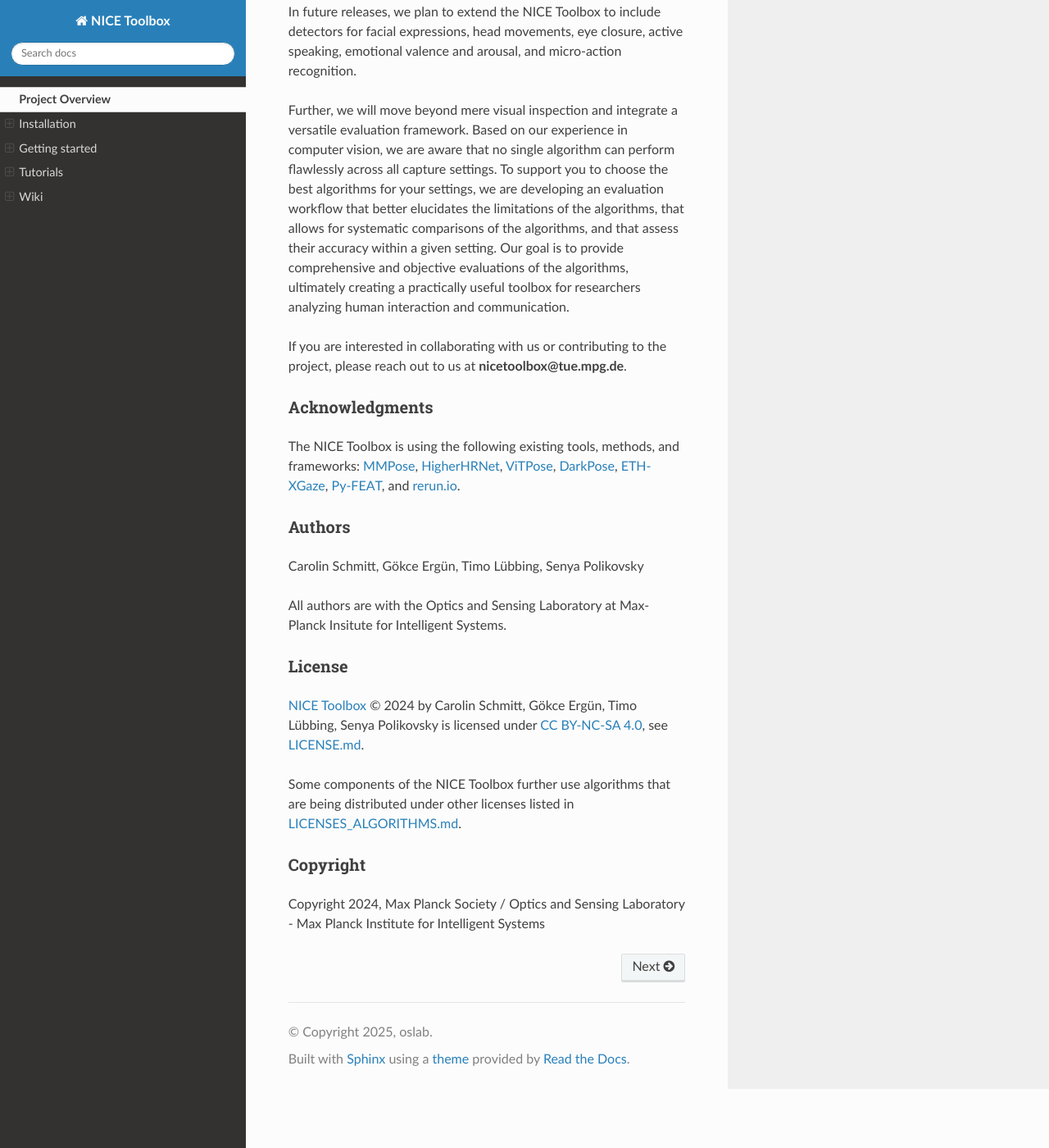
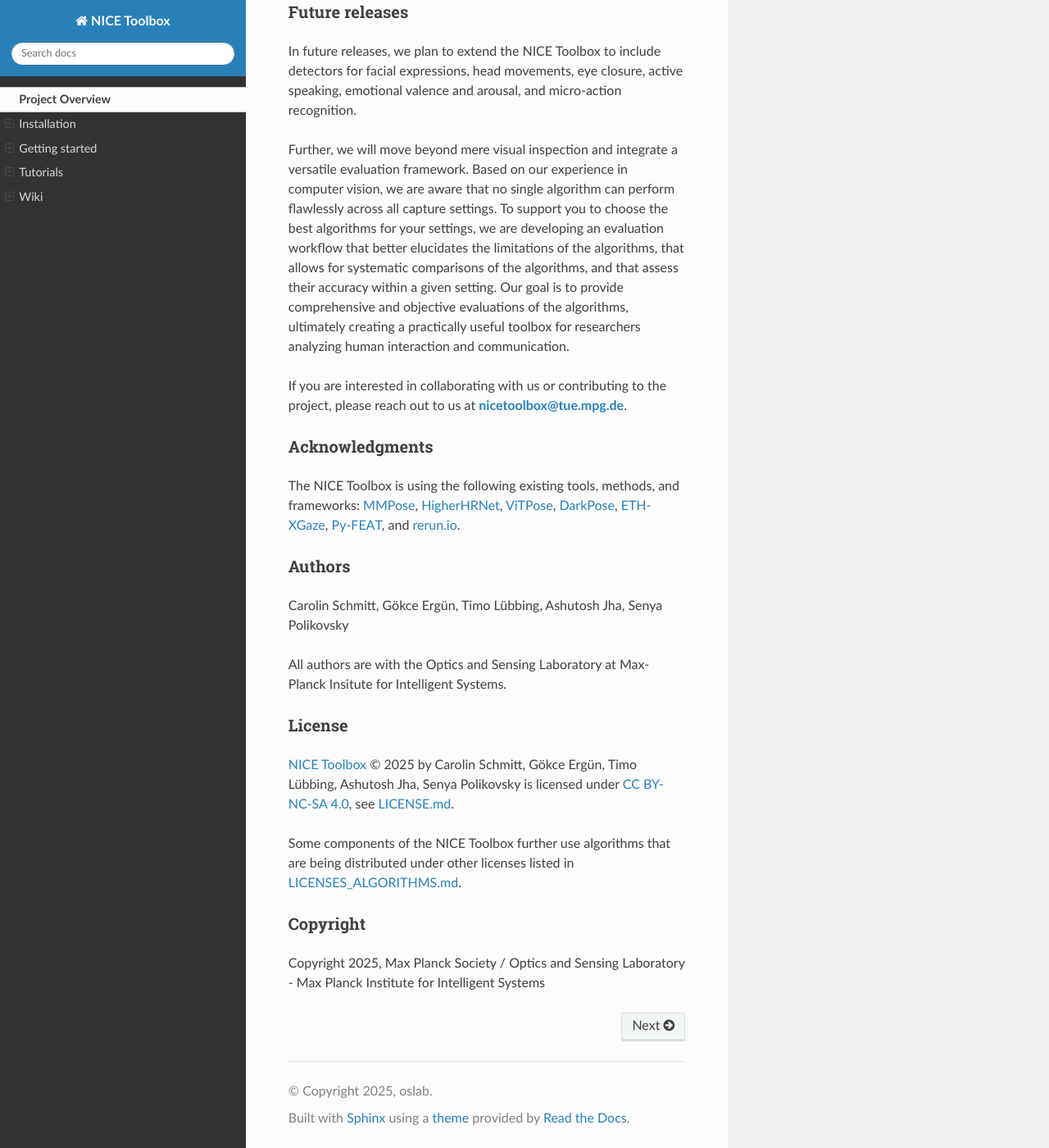
Before and after one commit to OSLabTools/nicetoolbox, a Sphinx documentation site: the page built from docs/index.rst, in a window 1280 px wide and 1400 px high, scrolled down 1817 px. Shown: the whole window at 82% size. Built offline with Sphinx 7.4.7 and the Read the Docs theme 3.1.0, drawn with Linux system fonts in a browser that asks for light colours; pages that are not in the unit, such as notebooks, are missing from menus; some of the changed text lies outside the part shown.

```diff
--- a/README.md
+++ b/README.md
@@ -78,30 +77,25 @@ The NICE Toolbox is using the following existing tools, methods, and frameworks:
 [Py-FEAT](https://py-feat.org/pages/intro.html), and
 [rerun.io](https://rerun.io/).
 
-
 ## Authors
 
 Carolin Schmitt,
 Gökce Ergün,
 Timo Lübbing,
+Ashutosh Jha,
 Senya Polikovsky
 
 All authors are with the Optics and Sensing Laboratory at Max-Planck Insitute for Intelligent Systems.
 
-
-
 ## License
 
-
-[NICE Toolbox](https://github.com/OSLabTools/nicetoolbox) © 2024 by Carolin Schmitt, Gökce Ergün,
-Timo Lübbing, Senya Polikovsky is licensed under
+[NICE Toolbox](https://github.com/OSLabTools/nicetoolbox) © 2025 by Carolin Schmitt, Gökce Ergün,
+Timo Lübbing, Ashutosh Jha, Senya Polikovsky is licensed under
 [CC BY-NC-SA 4.0](https://creativecommons.org/licenses/by-nc-sa/4.0/?ref=chooser-v1), see [LICENSE.md](LICENSE).
 
 Some components of the NICE Toolbox further use algorithms that are being distributed under other licenses
 listed in [LICENSES_ALGORITHMS.md](LICENSES_ALGORITHMS).
 
-
-
 ## Copyright
 
-Copyright 2024, Max Planck Society / Optics and Sensing Laboratory - Max Planck Institute for Intelligent Systems
+Copyright 2025, Max Planck Society / Optics and Sensing Laboratory - Max Planck Institute for Intelligent Systems
```
Also changed, not shown: other parts of README.md (+14 -15 lines), docs/getting_started.md (+3 -2 lines).
